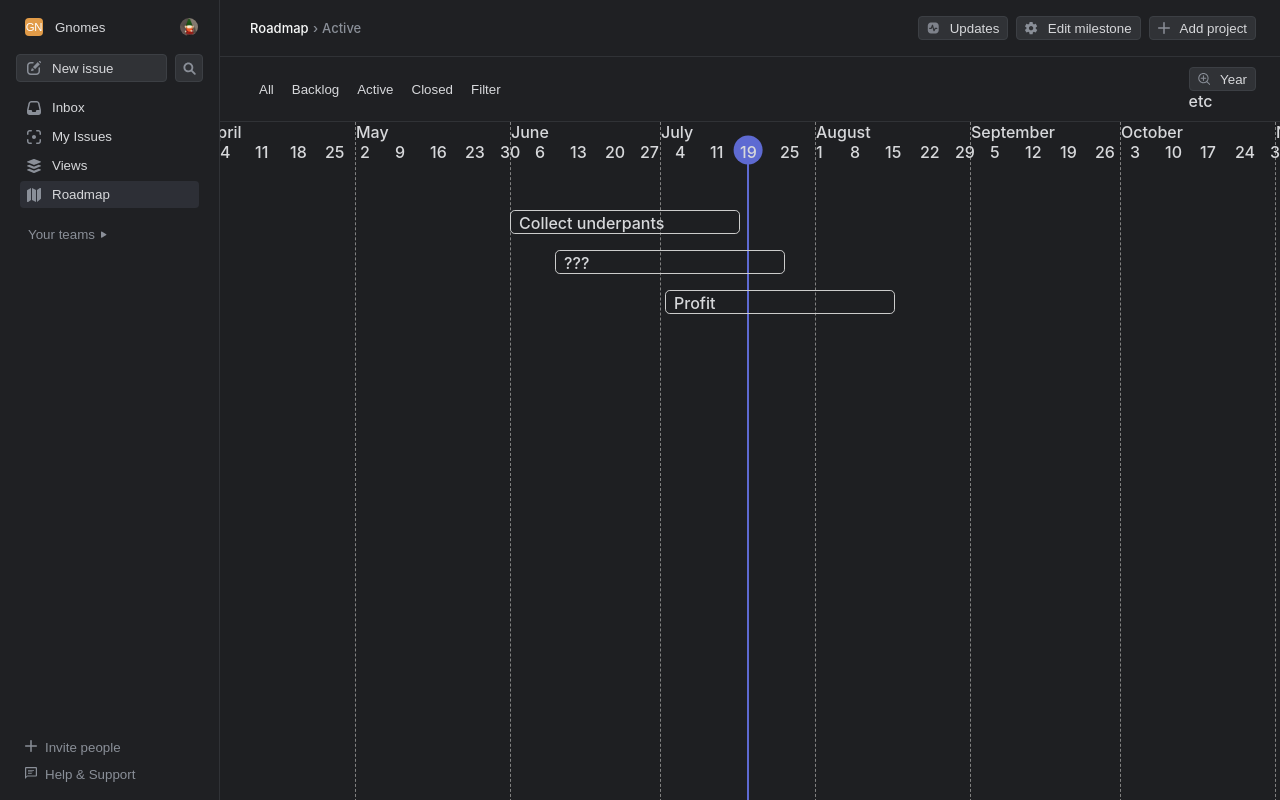
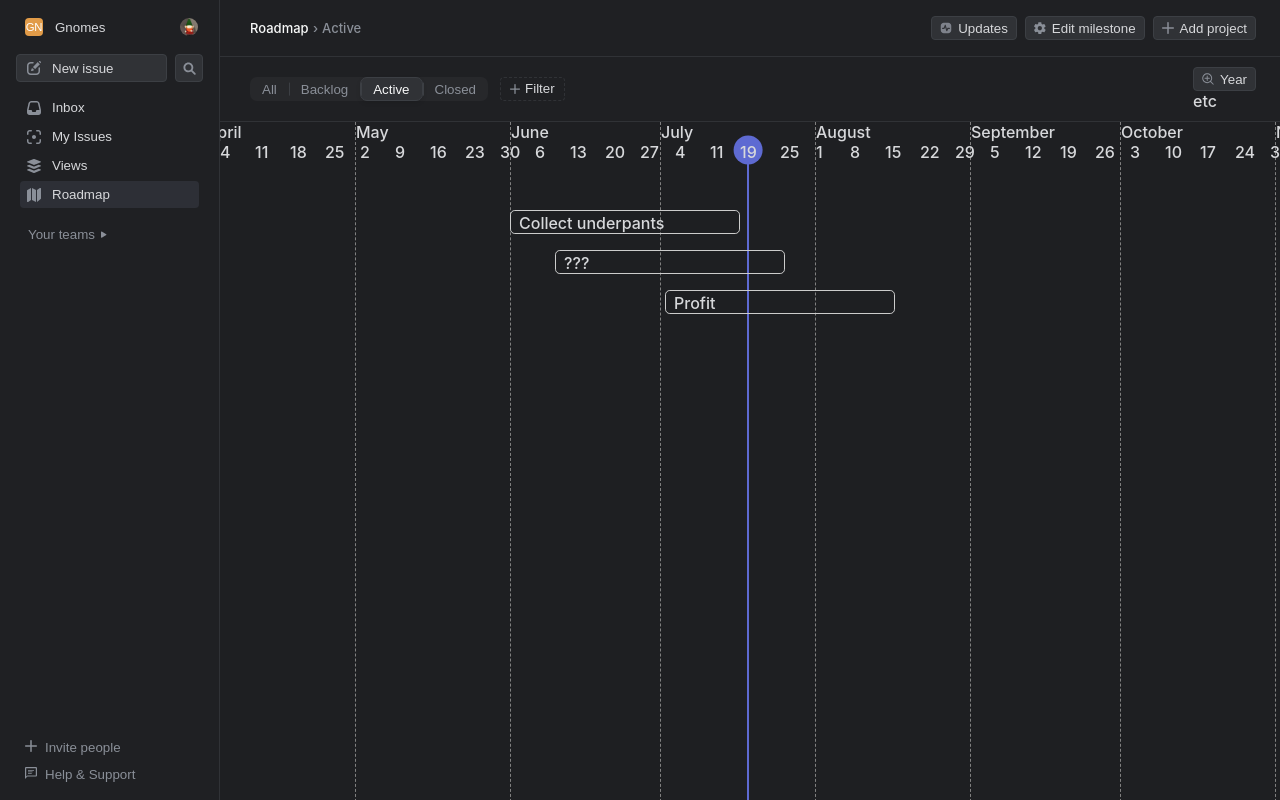
Before and after one commit to sashaikevich/magic, a React (Create React App) app: page / in a window 1280 px wide. Built offline with nearby package versions, Linux system fonts and the light colour scheme.

Commit message:
checkpoint: jsut a bit more UI work

```diff
--- a/public/index.html
+++ b/public/index.html
@@ -3,6 +3,7 @@
   <head>
     <meta charset="utf-8" />
     <link rel="icon" href="%PUBLIC_URL%/favicon.ico" />
+    <!-- <link rel="stylesheet" href="https://cdnjs.cloudflare.com/ajax/libs/inter-ui/3.19.3/inter.min.css"> -->
     <meta name="viewport" content="width=device-width, initial-scale=1" />
     <meta name="theme-color" content="#000000" />
     <meta
--- a/src/components/IconButton.tsx
+++ b/src/components/IconButton.tsx
@@ -7,7 +7,8 @@ interface Props {
   icon: any // TODO: figure out the correct type (Not React.FunctionComponent<React.SVGAttributes<SVGElement>> )
   text?: String
   dropdown?: Boolean
-  children: string
+  children: String
+  className?: String
 }
 
 const IconButton = function ({ icon, children, dropdown = false }: Props) {
@@ -45,8 +46,8 @@ const StyledIconButton = styled.button`
   }
 
   svg {
-    margin-right: 10px;
+    margin-right: 6px;
     fill: rgb(138, 143, 152);
-    max-width: 12.5px;
+    max-width: 12px;
   }
 `
--- a/src/components/Main.tsx
+++ b/src/components/Main.tsx
@@ -1,6 +1,8 @@
 import React from "react"
 import styled from "styled-components"
 import Roadmap from "./Roadmap"
+
+import { center } from "../globalStyles"
 
 import IconButton from "./IconButton"
 import { ReactComponent as UpdatesIcon } from "../assets/icons/updates.svg"
@@ -16,20 +18,33 @@ const Main = function () {
           Roadmap <span className='project-status'>Active</span>
         </div>
         <div className='header-controls'>
-          <IconButton icon={<UpdatesIcon />}>Updates</IconButton>
-          <IconButton icon={<GearIcon />}>Edit milestone</IconButton>
-          <IconButton icon={<PlusIcon />}>Add project</IconButton>
+          <IconButton className='updates' icon={<UpdatesIcon />}>
+            Updates
+          </IconButton>
+          <IconButton className='milestones' icon={<GearIcon />}>
+            Edit milestone
+          </IconButton>
+          <IconButton className='add-project' icon={<PlusIcon />}>
+            Add project
+          </IconButton>
         </div>
       </StyledHeader>
       <StyledSubheader>
+        <div className='filter-wrapper'>
+          <div className='filter-tabs'>
+            <button className='tab'>All</button>
+            <button className='tab'>Backlog</button>
+            <button className='tab active'>Active</button>
+            <button className='tab'>Closed</button>
+          </div>
+          <button className='filter-deeper'>
+            <PlusIcon />
+            Filter
+          </button>
+        </div>
         <div>
-          <button>All</button>
-          <button>Backlog</button>
-          <button>Active</button>
-          <button>Closed</button>
-          <button>Filter</button>
+          <IconButton icon={<SearchPlusIcon />}>Year</IconButton> etc
         </div>
-        <div><IconButton icon={<SearchPlusIcon/>}>Year</IconButton> etc</div>
       </StyledSubheader>
       <Roadmap />
     </StyledMain>
@@ -79,6 +94,56 @@ const StyledSubheader = styled.div`
   flex-shrink: 0;
   padding: 10px var(--padding-right) 10px var(--padding-left);
   border-bottom: 1px solid var(--ui-lines);
+  .filter-wrapper {
+    display: flex;
+    flex-wrap: nowrap;
+    .filter-tabs {
+      background-color: rgb(39, 40, 43);
+      border-radius: 7px;
+      .tab {
+        color: var(--color-tertiary);
+        border-radius: 4px;
+        height: 24px;
+        padding: 4px 12px;
+        border-radius: 7px;
+        & + .tab {
+          position: relative;
+          &::after {
+            content: "";
+            display: block;
+            width: 1px;
+            height: 0.8rem;
+            background-color: rgb(60, 63, 68);
+            position: absolute;
+            left: 0;
+            top: 50%;
+            transform: translateY(-50%);
+          }
+        }
+        &:hover {
+          background-color: var(--ui-lines);
+        }
+        &.active {
+          border: 1px solid rgb(60, 63, 68);
+          background-color: var(--ui-lines);
+          transition-duration: var(--speed-highlightFadeIn);
+          color: var(--color-primary);
+          box-shadow: rgb(0 0 0 / 10%) 0px 2px 4px;
+        }
+      }
+    }
+    .filter-deeper {
+      ${center}
+      border: 1px dashed var(--ui-lines);
+      height: 24px;
+      margin-left: 12px;
+      svg {
+        width: 10px;
+        margin-right: 5px;
+        fill: var(--color-tertiary);
+      }
+    }
+  }
 `
 
 export default Main
--- a/src/globalStyles.js
+++ b/src/globalStyles.js
@@ -65,6 +65,8 @@ const GlobalStyle = createGlobalStyle`
     overflow-x: hidden;
     font-family: var(--font-regular);
     -webkit-font-smoothing: antialiased;
+                    text-shadow: 1px 1px 1px rgba(0,0,0,0.004);
+                    -moz-osx-font-smoothing: grayscale;
     text-rendering: optimizelegibility;
     text-size-adjust: 100%;
     min-height: 100vh;
```
